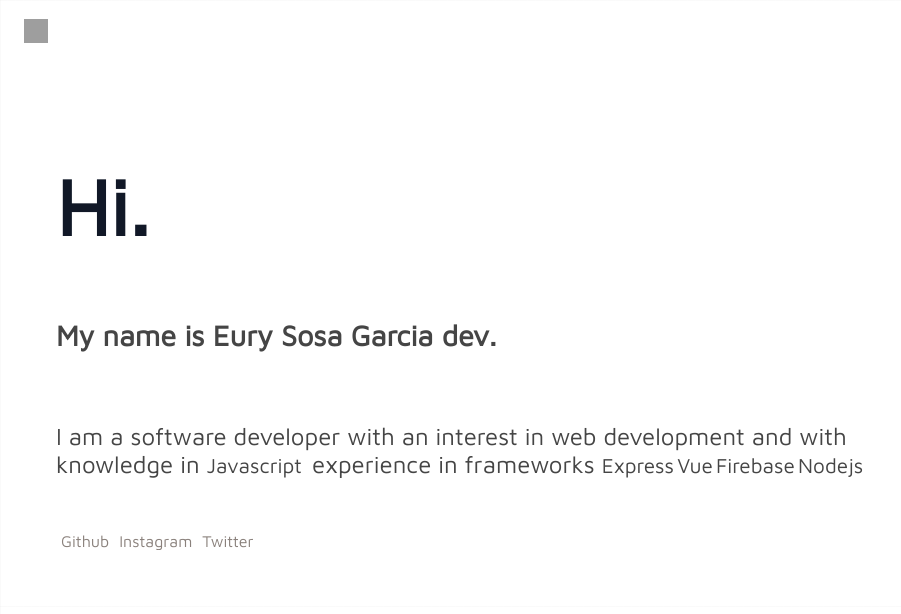
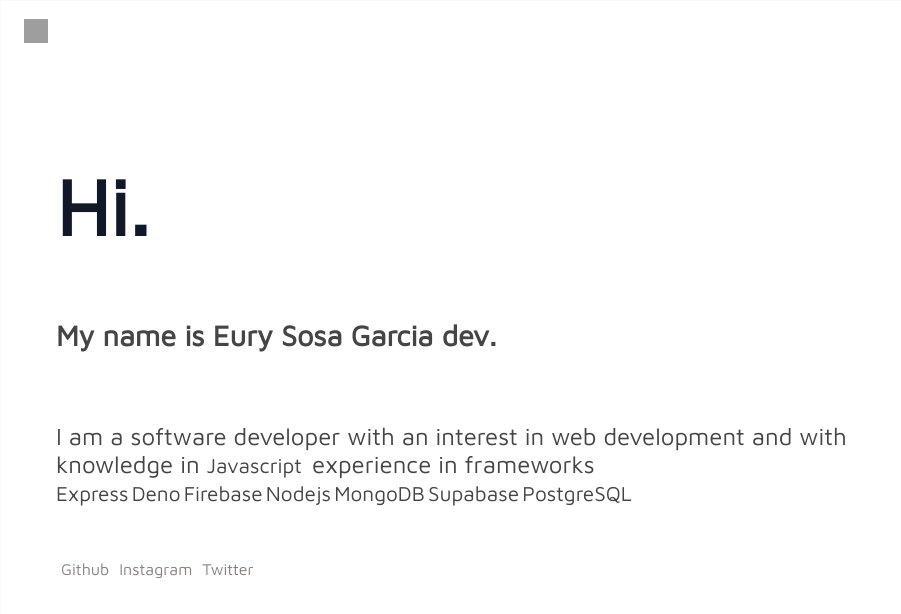
Before and after one commit to watercubz/watercubz, a Vue app: page / in a window 1280 px wide. Shown: the top 614 px of the page, without its empty margins (0-901 px from the left). Built offline with nearby package versions, Linux system fonts and the light colour scheme; grey boxes are pictures that could not be loaded.

Commit message:
Feat: new frameworks ⚙️🚀

```diff
--- a/src/components/Home.vue
+++ b/src/components/Home.vue
@@ -42,7 +42,7 @@ export default {
           { name: "Twitter", url: "https://twitter.com/watercubz" },
         ],
         Langs: ["Javascript"],
-        Frameworks: ["Express", "Vue", "Firebase", "Nodejs"],
+        Frameworks: ["Express", "Deno", "Firebase", "Nodejs", "MongoDB", "Supabase", "PostgreSQL"],
       },
       name: 'Eury Sosa Garcia',
       nickname: 'dev'
```
